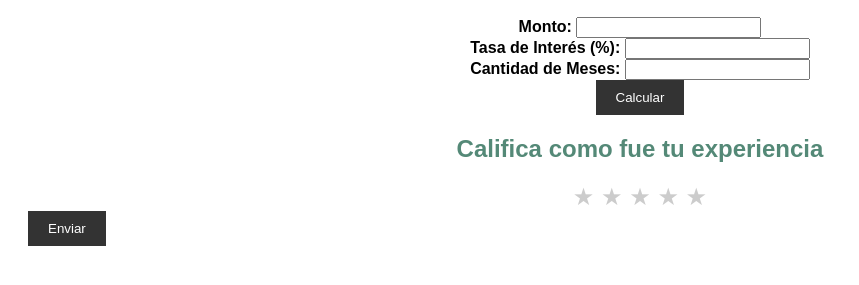
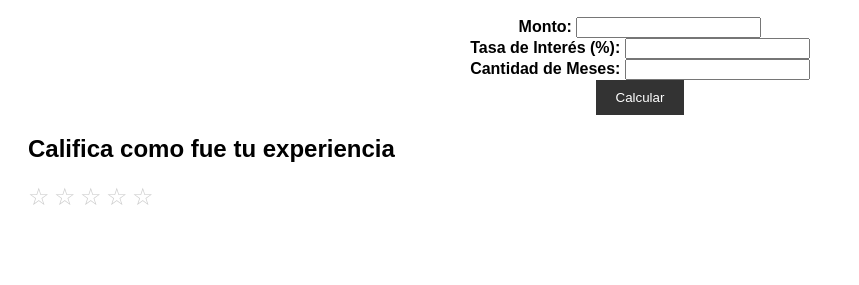
Before and after one commit to agusgmnz/tecer-preentrega, a plain HTML site: page index.html in a window 1280 px wide. Shown: the part 107-392 px from the top of the page, without its empty margins (0-859 px from the left). Drawn offline with Linux system fonts and the light colour scheme.

Commit message:
agregue DOM al codigo de calificacion de estrellas

```diff
--- a/index.html
+++ b/index.html
@@ -11,57 +11,36 @@
 
     <form id="simulatorForm">
       <label for="amount">Monto:</label>
-    <input type="number" id="amount" required>
-    <br>
+      <input type="number" id="amount" required />
+      <br />
 
       <label for="interestRate">Tasa de Interés (%):</label>
-    <input type="number" id="interestRate" required>
-    <br>
+      <input type="number" id="interestRate" required />
+      <br />
 
       <label for="months">Cantidad de Meses:</label>
-    <input type="number" id="months" required>
-    <br>
+      <input type="number" id="months" required />
+      <br />
 
       <button type="submit">Calcular</button>
     </form>
 
-  <div id="resultContainer" class="result" style="display: none;">
+    <div id="resultContainer" class="result" style="display: none">
       <h2>Resultado:</h2>
       <div id="result"></div>
     </div>
 
     <h2>Califica como fue tu experiencia</h2>
 
-    <div id="stars" class="stars">
+    <div class="rating">
+      <span class="star" onclick="rate(1)">&#9734;</span>
+      <span class="star" onclick="rate(2)">&#9734;</span>
+      <span class="star" onclick="rate(3)">&#9734;</span>
+      <span class="star" onclick="rate(4)">&#9734;</span>
+      <span class="star" onclick="rate(5)">&#9734;</span>
+    </div>
+    <div id="message"></div>
 
-
-        <span class="star" onclick="setRating(1)">&#9733;</span>
-
-
-        <span class="star" onclick="setRating(2)">&#9733;</span>
-
-
-
-
-        <span class="star" onclick="setRating(3)">&#9733;</span>
-
-
-
-
-        <span class="star" onclick="setRating(4)">&#9733;</span>
-
-
-
-
-        <span class="star" onclick="setRating(5)">&#9733;</span>
-
-
-        </div>
-
-
-
-
-        <button class="estrellas" onclick="submitRating()">Enviar</button>
     <script src="./main.js"></script>
   </body>
 </html>
--- a/main.js
+++ b/main.js
@@ -1,64 +1,63 @@
-  const form = document.getElementById('simulatorForm');
-  const resultContainer = document.getElementById('resultContainer');
-  const resultElement = document.getElementById('result');
-  const loanListElement = document.getElementById('loanList');
+const form = document.getElementById("simulatorForm");
+const resultContainer = document.getElementById("resultContainer");
+const resultElement = document.getElementById("result");
+const loanListElement = document.getElementById("loanList");
 
-  const savedLoans = JSON.parse(localStorage.getItem('loans')) || [];
+const savedLoans = JSON.parse(localStorage.getItem("loans")) || [];
 
-  savedLoans.forEach(loan => {
-    const listItem = document.createElement('li');
-    listItem.textContent = `Monto: $${loan.amount.toFixed(2)}, Tasa de Interés: ${loan.interestRate}%, Meses: ${loan.months}`;
+savedLoans.forEach((loan) => {
+  const listItem = document.createElement("li");
+  listItem.textContent = `Monto: $${loan.amount.toFixed(2)}, Tasa de Interés: ${
+    loan.interestRate
+  }%, Meses: ${loan.months}`;
   loanListElement.appendChild(listItem);
 });
 
-  form.addEventListener('submit', function(event) {
+form.addEventListener("submit", function (event) {
   event.preventDefault();
-    const amount = parseFloat(document.getElementById('amount').value);
-    const interestRate = parseFloat(document.getElementById('interestRate').value);
-    const months = parseInt(document.getElementById('months').value);
+  const amount = parseFloat(document.getElementById("amount").value);
+  const interestRate = parseFloat(
+    document.getElementById("interestRate").value
+  );
+  const months = parseInt(document.getElementById("months").value);
 
   const monthlyPayment = calculateMonthlyPayment(amount, interestRate, months);
 
-    resultElement.innerHTML = `La cuota mensual es: $${monthlyPayment.toFixed(2)}`;
-    resultContainer.style.display = 'block';
+  resultElement.innerHTML = `La cuota mensual es: $${monthlyPayment.toFixed(
+    2
+  )}`;
+  resultContainer.style.display = "block";
 
   const loan = { amount, interestRate, months };
   savedLoans.push(loan);
-    localStorage.setItem('loans', JSON.stringify(savedLoans));
+  localStorage.setItem("loans", JSON.stringify(savedLoans));
 
-    const listItem = document.createElement('li');
-    listItem.textContent = `Monto: $${loan.amount.toFixed(2)}, Tasa de Interés: ${loan.interestRate}%, Meses: ${loan.months}`;
+  const listItem = document.createElement("li");
+  listItem.textContent = `Monto: $${loan.amount.toFixed(2)}, Tasa de Interés: ${
+    loan.interestRate
+  }%, Meses: ${loan.months}`;
   loanListElement.appendChild(listItem);
 });
 
 function calculateMonthlyPayment(amount, interestRate, months) {
   const monthlyInterestRate = interestRate / 100 / 12;
-    const numerator = amount * monthlyInterestRate * (1 + monthlyInterestRate) ** months;
+  const numerator =
+    amount * monthlyInterestRate * (1 + monthlyInterestRate) ** months;
   const denominator = (1 + monthlyInterestRate) ** months - 1;
   return numerator / denominator;
 }
 
-let selectedRating = 0;
+function rate(rating) {
+  const stars = document.getElementsByClassName("star");
+  const message = document.getElementById("message");
 
-function setRating(rating) {
-  selectedRating = rating;
-
-  const stars = document.getElementsByClassName("star");
   for (let i = 0; i < stars.length; i++) {
-    stars[i].classList.remove("selected");
-  }
-
-  for (let i = 0; i < rating; i++) {
-    stars[i].classList.add("selected");
+    if (i < rating) {
+      stars[i].innerHTML = "&#9733;";
+    } else {
+      stars[i].innerHTML = "&#9734;";
     }
   }
 
-function submitRating() {
-  if (selectedRating > 0) {
-    alert(
-      `Gracias por tu calificación: ${selectedRating} estrellas, te esperamos pornto`
-    );
-  } else {
-    alert("Por favor, selecciona una calificación");
+  message.textContent = "¡Gracias por calificar con " + rating + " estrellas!";
 }
-}
--- a/style.css
+++ b/style.css
@@ -36,26 +36,17 @@ button {
   font-weight: bold;
 }
 
-h2 {
-  text-align: center;
-  color: rgb(84, 137, 119);
+.star {
+  font-size: 24px;
+  cursor: pointer;
+  color: #ccc;
 }
 
-.stars {
-  text-align: center;
-  font-size: 24px;
+.star:hover,
+.star:hover ~ .star {
+  color: orange;
 }
 
-.star {
-  display: inline-block;
-  color: #ccc;
-  cursor: pointer;
+#message {
+  margin-top: 10px;
 }
-.star:hover,
-.star.selected {
-  color: #ffbf00;
-}
-
-.estrellas {
-  text-align: center;
-}
```
Lines whose indentation alone changed are shown as unchanged.
